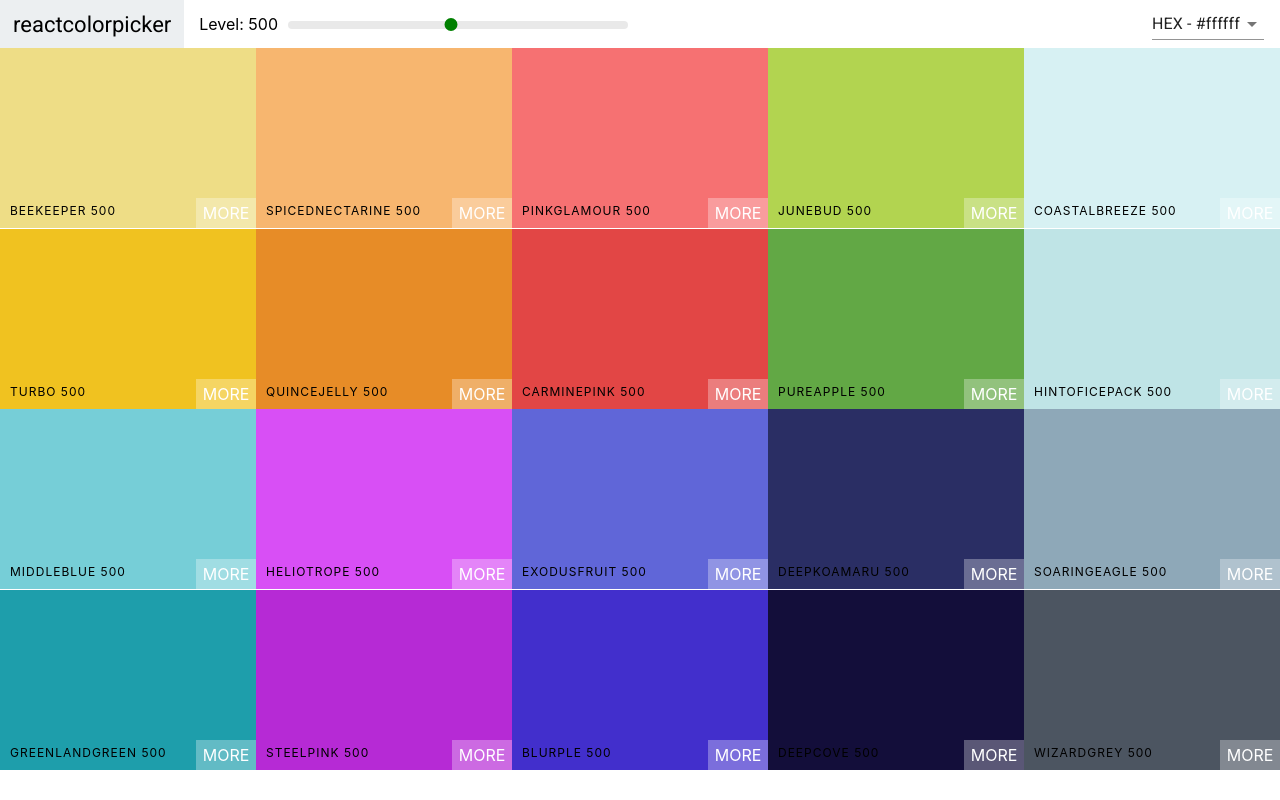
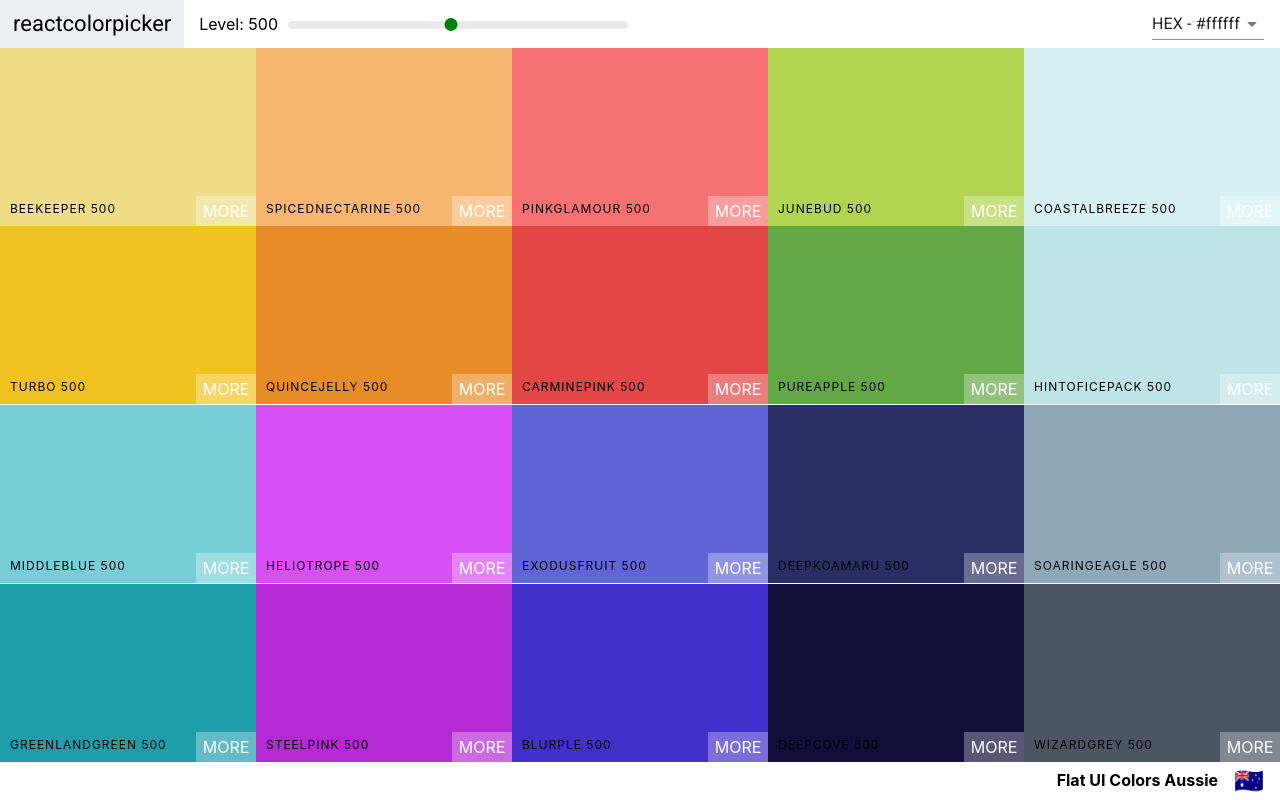
Before and after one commit to karlbalagtey/react-palette, a React (Create React App) app: page / in a window 1280 px wide. Built offline with nearby package versions, Linux system fonts and the light colour scheme.

Commit message:
Added palette footer

```diff
--- a/src/Navbar.js
+++ b/src/Navbar.js
@@ -59,7 +59,7 @@
 
 				<Snackbar
 					anchorOrigin={{ vertical: 'bottom', horizontal: 'left'}}
-					open={this.state.open}
+					open={open}
 					autoHideDuration={3000}
 					message={
 						<span id="message-id">
--- a/src/Palette.css
+++ b/src/Palette.css
@@ -1,7 +1,23 @@
 .Palette {
 	height: 100vh;
+	display: flex;
+	flex-direction: column;
 }
 
 .Palette-colors {
 	height: 90%;
 }
+
+.Palette-footer {
+	background-color: white;
+	height: 5vh;
+	display: flex;
+	justify-content: flex-end;
+	align-items: center;
+	font-weight: bold;
+}
+
+.emoji {
+	font-size: 1.5rem;
+	margin: 0 1rem;
+}
--- a/src/Palette.js
+++ b/src/Palette.js
@@ -20,7 +20,7 @@
 	}
 
 	render() {
-		const { colors } = this.props.palette;
+		const { colors, paletteName, emoji } = this.props.palette;
 		const { level, format } = this.state;
 		const colorBoxes = colors[level].map((color, index) => (
 			<ColorBox
@@ -42,7 +42,10 @@
 					{colorBoxes}
 				</div>
 
-				{/* Footer here */}
+				<footer className="Palette-footer">
+					{paletteName}
+					<span className="emoji">{emoji}</span>
+				</footer>
 			</div>
 		);
 	}
```
